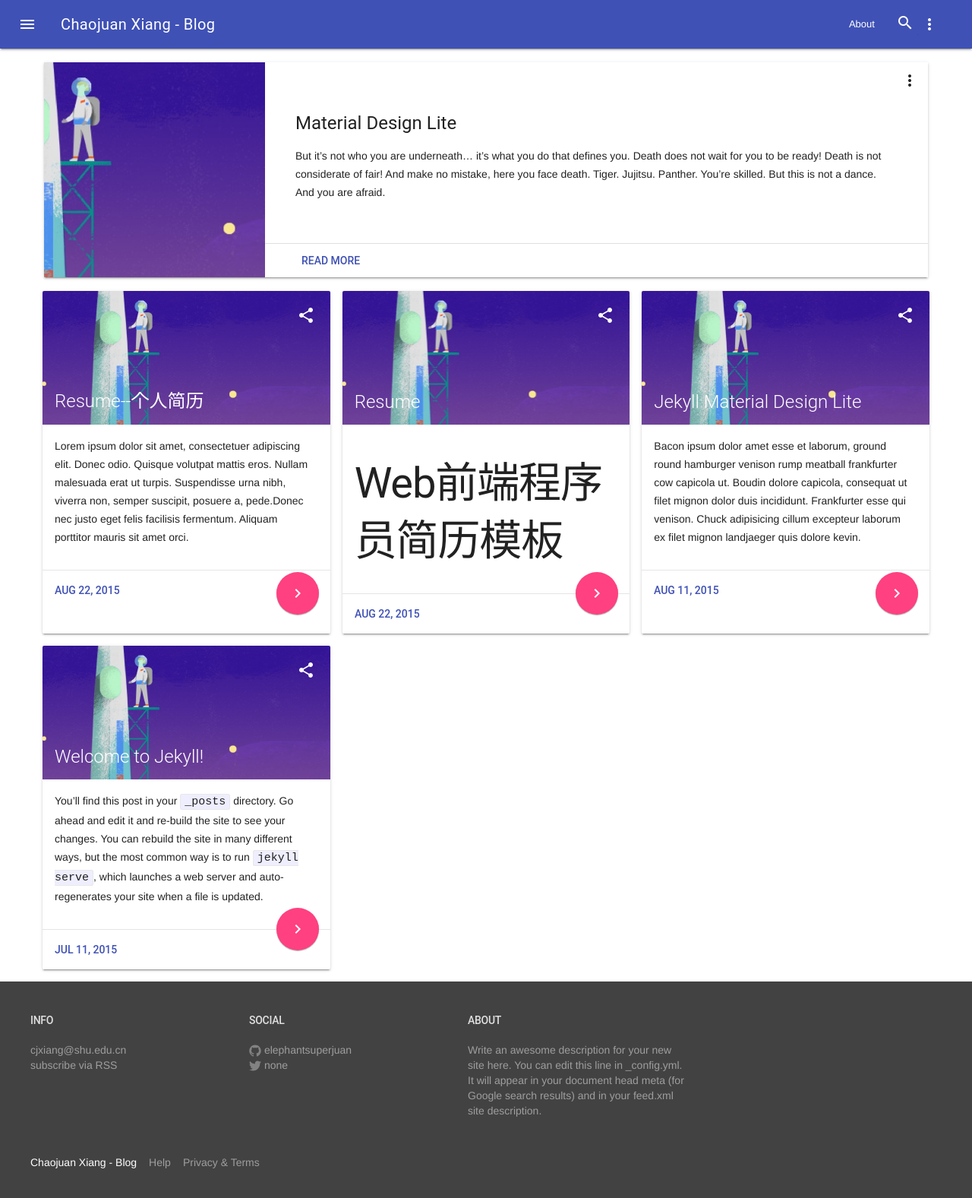
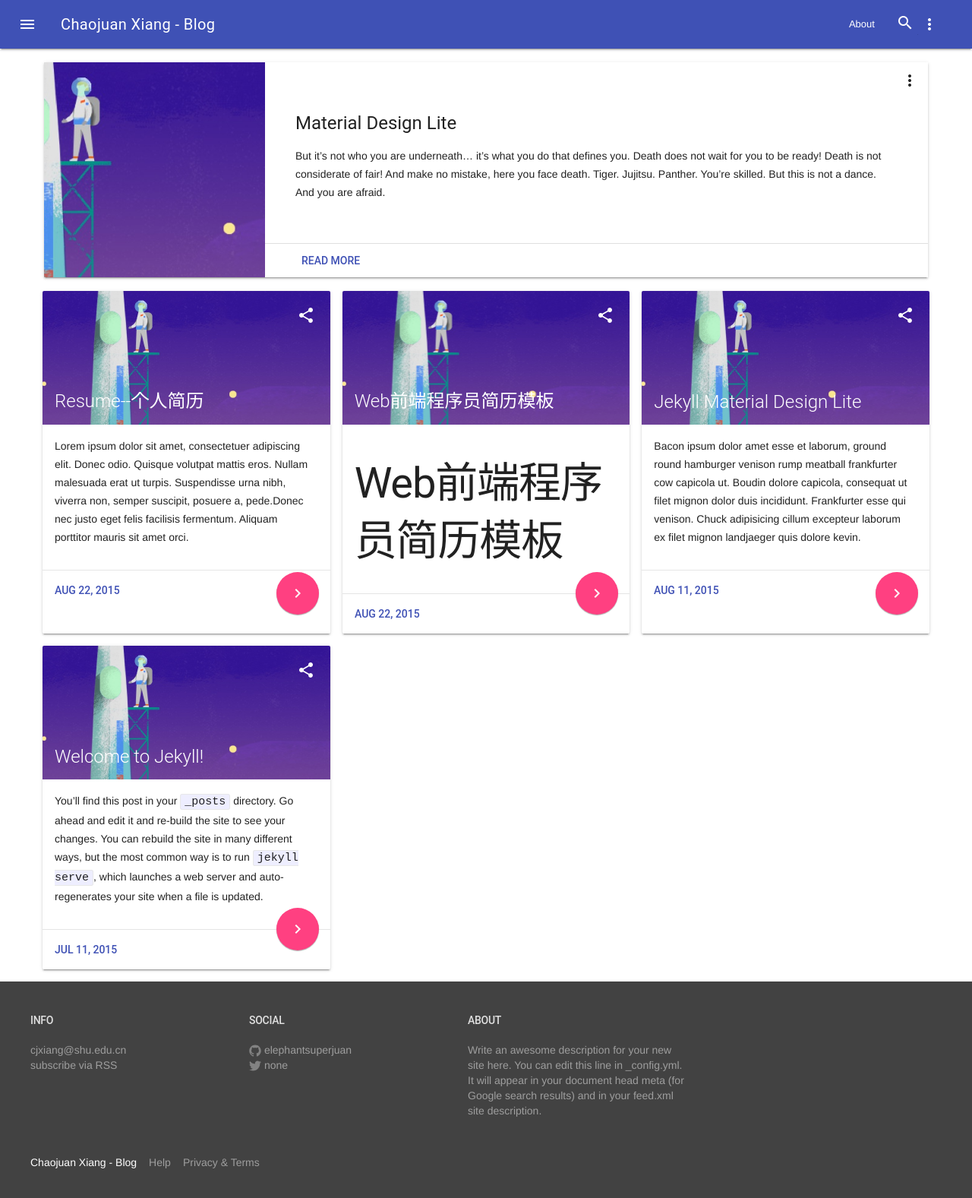
Before and after one commit to elephantsuperjuan/elephant, a Jekyll site: the page built from index.html, in a window 1280 px wide. Shown: the top 1577 px of the page at 76% size. Built offline with Jekyll 4.4.1, drawn with Linux system fonts in a browser that asks for light colours.

Commit message:
'resume'

```diff
--- a/_posts/2015-08-22-resume.markdown
+++ b/_posts/2015-08-22-resume.markdown
@@ -1,3 +1,10 @@
+---
+layout: post
+title:  "Web前端程序员简历模板"
+date:   2015-8-22 23:54:20
+categories: Material
+author: Chaojuan Xiang
+---
 # Web前端程序员简历模板
 
 本简历模板由国内首家互联网人才拍卖网站「 [JobDeer.com](http://www.jobdeer.com) 」提供。
```
